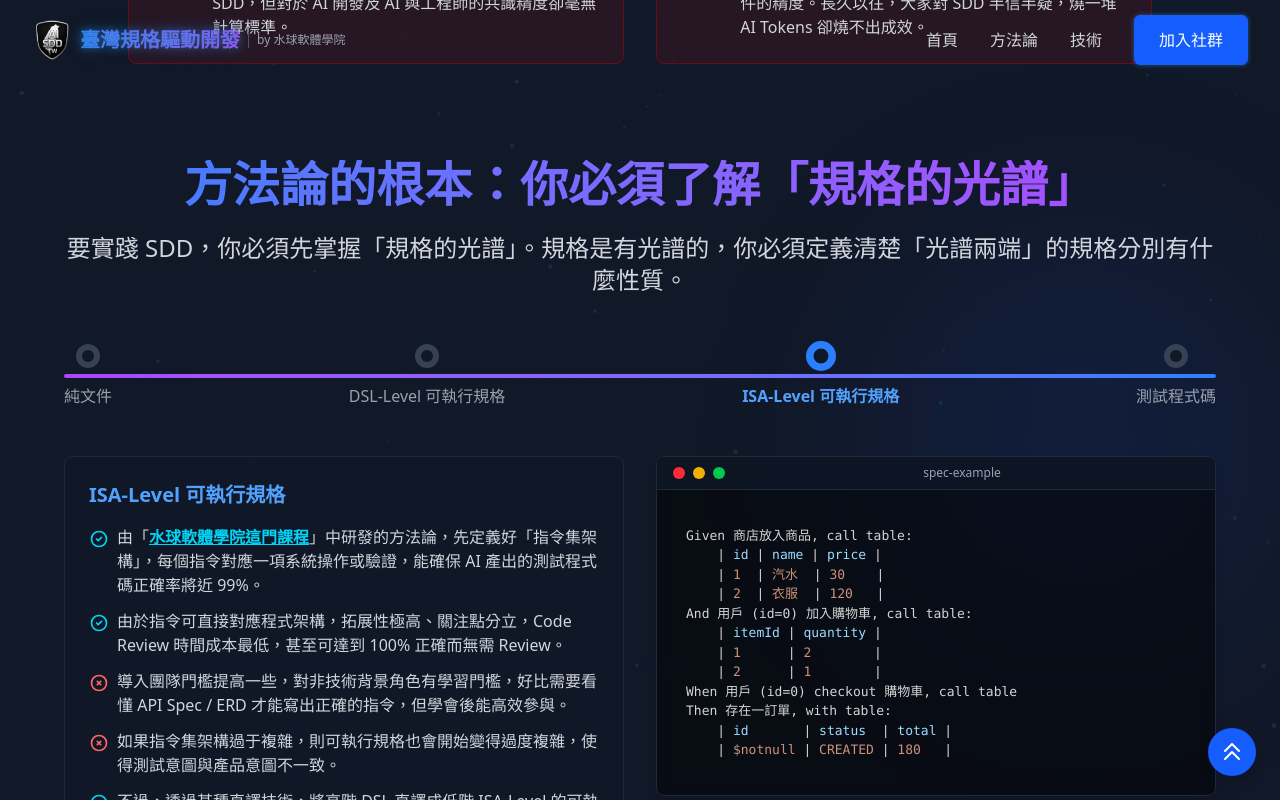
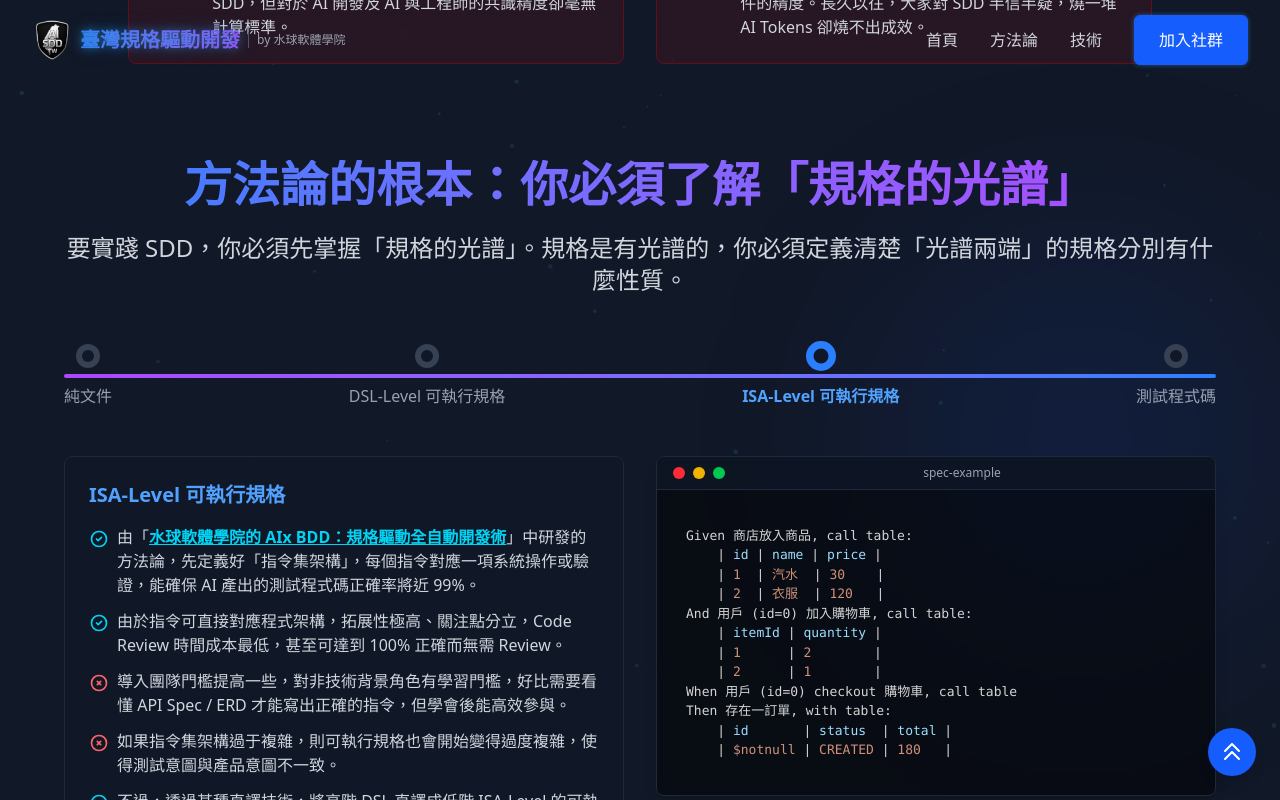
Before and after one commit to SDD-TW/sdd.tw, a Next.js app: page / in a window 1280 px wide. Both pictures are taken after a click on the button 821 px from the left and 2313 px from the top of the page. Shown: the part 1957-2757 px from the top of the page. Built offline with nearby package versions, Linux system fonts and the light colour scheme.

Commit message:
feat: 修正課程名稱顯示全名以及重蹈到行銷頁面

```diff
--- a/src/components/SpecificationSpectrum.tsx
+++ b/src/components/SpecificationSpectrum.tsx
@@ -48,7 +48,7 @@ const spectrumPoints = [
     id: 'isa',
     name: 'ISA-Level 可執行規格',
     description: [
-        { text: <>由「<a href="https://waterballsa.tw/ai-bdd/" target="_blank" rel="noopener noreferrer" className="text-[#00d3f3] font-bold underline hover:text-[#2ee9ff] transition-all duration-300">水球軟體學院這門課程</a>」中研發的方法論，先定義好「指令集架構」，每個指令對應一項系統操作或驗證，能確保 AI 產出的測試程式碼正確率將近 99%。</>, type: 'advantage' },
+        { text: <>由「<a href="https://waterballs.tw/sddtw-index" target="_blank" rel="noopener noreferrer" className="text-[#00d3f3] font-bold underline hover:text-[#2ee9ff] transition-all duration-300">水球軟體學院的 AIx BDD：規格驅動全自動開發術</a>」中研發的方法論，先定義好「指令集架構」，每個指令對應一項系統操作或驗證，能確保 AI 產出的測試程式碼正確率將近 99%。</>, type: 'advantage' },
         { text: '由於指令可直接對應程式架構，拓展性極高、關注點分立，Code Review 時間成本最低，甚至可達到 100% 正確而無需 Review。', type: 'advantage' },
         { text: '導入團隊門檻提高一些，對非技術背景角色有學習門檻，好比需要看懂 API Spec / ERD 才能寫出正確的指令，但學會後能高效參與。', type: 'disadvantage' },
         { text: '如果指令集架構過于複雜，則可執行規格也會開始變得過度複雜，使得測試意圖與產品意圖不一致。', type: 'disadvantage' },
```
